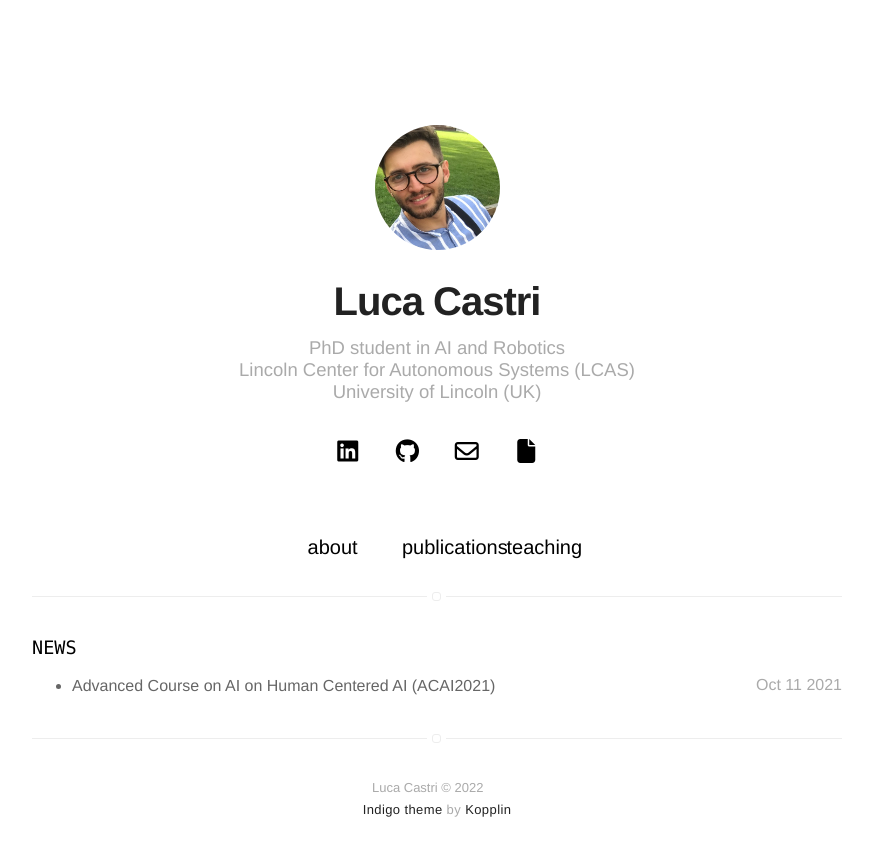
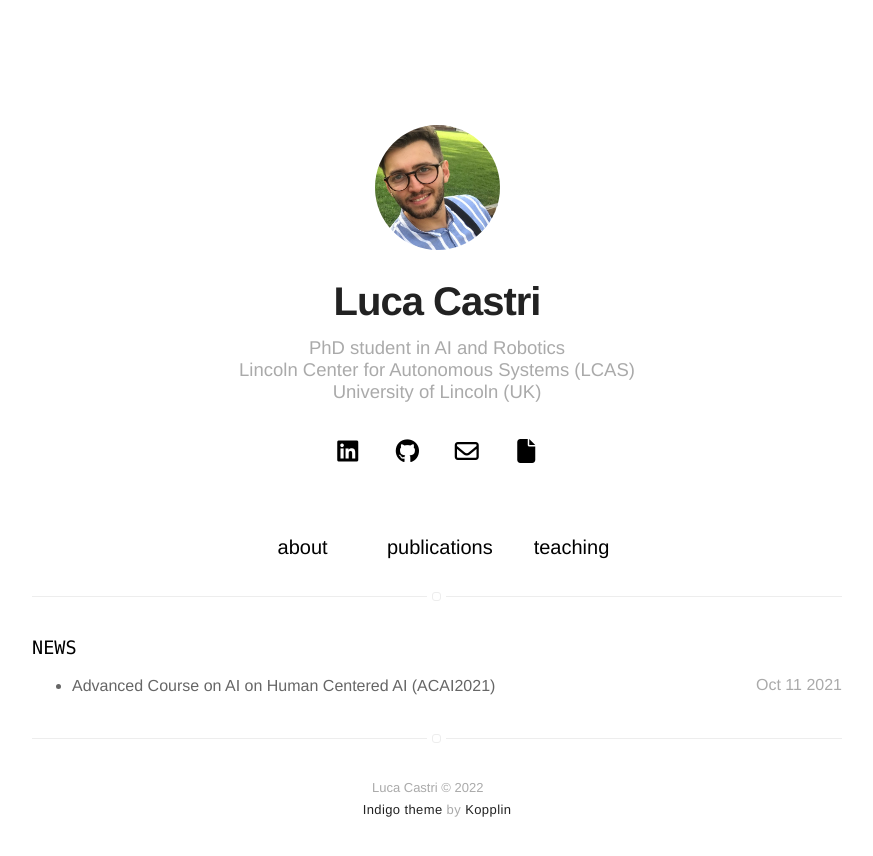
Before and after one commit to lcastri/lcastri.github.io, a Jekyll site: the page built from index.html, in a window 1280 px wide. Shown: the top 856 px of the page, without its empty margins (203-1076 px from the left). Built offline with Jekyll 4.4.1, drawn with Linux system fonts in a browser that asks for light colours; nearby versions of some CDN libraries.

Commit message:
100px width

```diff
--- a/_sass/components/nav.sass
+++ b/_sass/components/nav.sass
@@ -44,7 +44,7 @@
             margin: 0
             border-radius: 4%
             transition: all .4s ease-in-out
-            width: 70px
+            width: 100px
             color: $zeta
 
             &:hover
```
